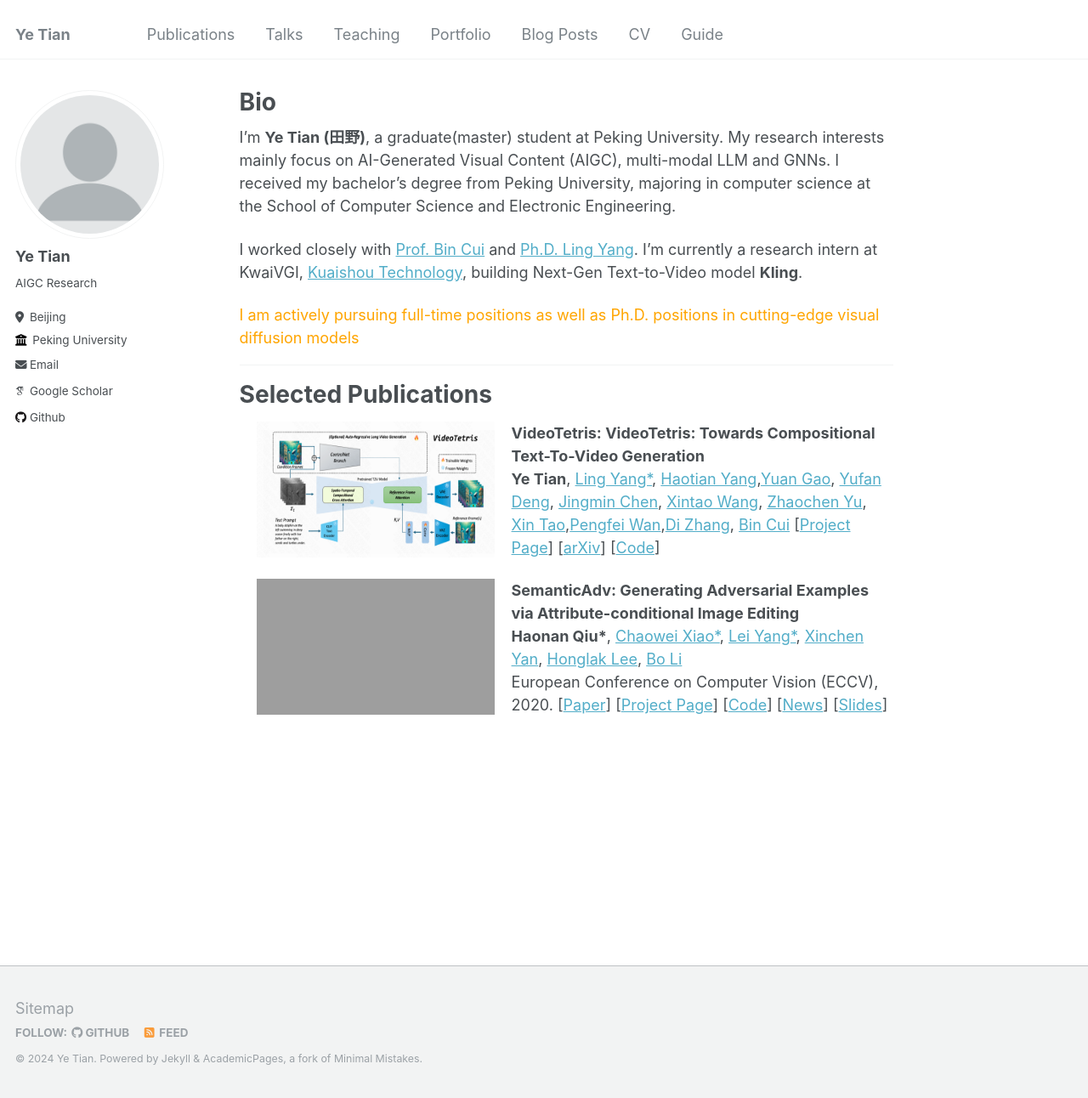
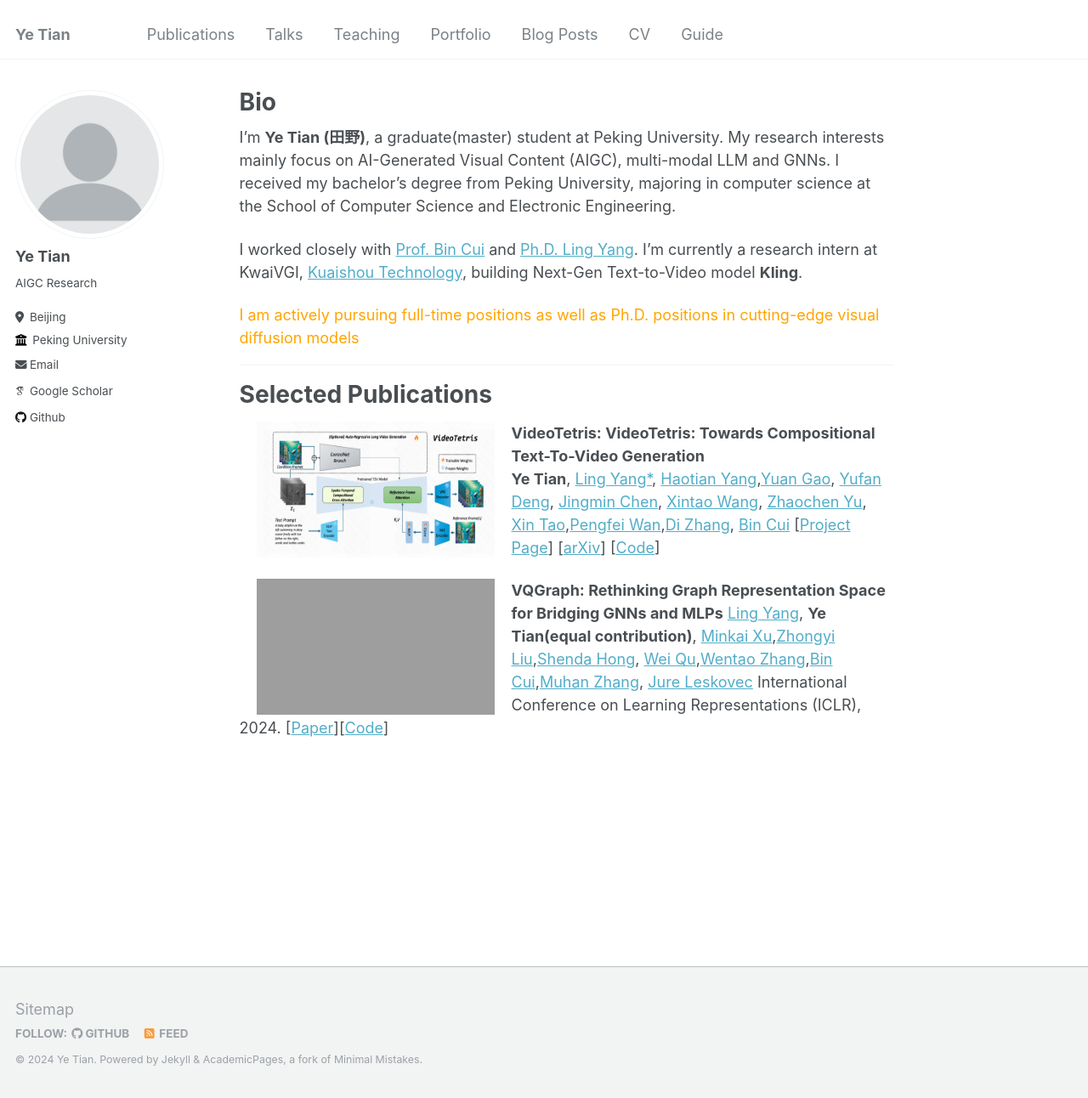
Before and after one commit to tyfeld/tyfeld.github.io, a Jekyll site: the page built from _pages/about.md, in a window 1280 px wide and 1292 px high. Shown: the whole window at 85% size. Built offline with Jekyll 4.4.1, drawn with Linux system fonts in a browser that asks for light colours; some web fonts are replaced; grey boxes are pictures that could not be loaded.

Commit message:
Update about.md

```diff
--- a/_pages/about.md
+++ b/_pages/about.md
@@ -23,8 +23,8 @@ KwaiVGI, [Kuaishou Technology](https://www.kuaishou.com/en), building Next-Gen T
 **Ye Tian**, [Ling Yang*](https://yangling0818.github.io), [Haotian Yang](https://scholar.google.com/citations?user=LH71RGkAAAAJ&hl=en),[Yuan Gao](https://videotetris.github.io/), [Yufan Deng](https://videotetris.github.io/), [Jingmin Chen](https://videotetris.github.io/), [Xintao Wang](https://xinntao.github.io), [Zhaochen Yu](https://videotetris.github.io/), [Xin Tao](https://scholar.google.com/citations?user=sQ30WyUAAAAJ&hl=en),[Pengfei Wan](https://scholar.google.com/citations?user=P6MraaYAAAAJ&hl=en),[Di Zhang](https://openreview.net/profile?id=~Di_ZHANG3), [Bin Cui](https://cuibinpku.github.io/cuibin_cn.html)
 [[Project Page](https://videotetris.github.io/)] [[arXiv](https://arxiv.org/abs/2406.04277)] [[Code]([https://github.com/arthur-qiu/LongerCrafter](https://github.com/YangLing0818/VideoTetris))]
 
-<img src='./files/semanticadv.png' style='float:left;width:280px;height:160px;margin-left:20px;margin-right:20px'/>
-**SemanticAdv: Generating Adversarial Examples via Attribute-conditional Image Editing**
-**Haonan Qiu\***, [Chaowei Xiao\*](http://www-personal.umich.edu/~xiaocw/), [Lei Yang\*](https://scholar.google.com.hk/citations?user=jZH2IPYAAAAJ&hl=en), [Xinchen Yan](https://sites.google.com/site/skywalkeryxc/), [Honglak Lee](http://web.eecs.umich.edu/~honglak/), [Bo Li](https://aisecure.github.io/)
-European Conference on Computer Vision (ECCV), 2020.
-[[Paper](https://www.ecva.net/papers/eccv_2020/papers_ECCV/papers/123590018.pdf)] [[Project Page](./projects/SemanticAdv)] [[Code](https://github.com/AI-secure/SemanticAdv)] [[News](https://syncedreview.com/2019/08/09/semantic-based-adversarial-examples-fool-face-recognition/)] [[Slides](https://docs.google.com/presentation/d/1H3_ATznmQ9EXBEXMNAsSETKvSByjNXxXDXFjGr8H-9w/edit?usp=sharing)]
+<img src='./files/vqgraph.png' style='float:left;width:280px;height:160px;margin-left:20px;margin-right:20px'/>
+**VQGraph: Rethinking Graph Representation Space for Bridging GNNs and MLPs**
+[Ling Yang](https://yangling0818.github.io/), **Ye Tian(equal contribution)**, [Minkai Xu](https://minkaixu.com/),[Zhongyi Liu](),[Shenda Hong](https://hsd1503.github.io/), [Wei Qu](),[Wentao Zhang](https://zwt233.github.io/),[Bin Cui](https://cuibinpku.github.io/),[Muhan Zhang](https://muhanzhang.github.io/), [Jure Leskovec](https://cs.stanford.edu/~jure/)
+International Conference on Learning Representations (ICLR), 2024.
+[[Paper](https://openreview.net/forum?id=h6Tz85BqRI)][[Code](https://github.com/YangLing0818/VQGraph)]
```
